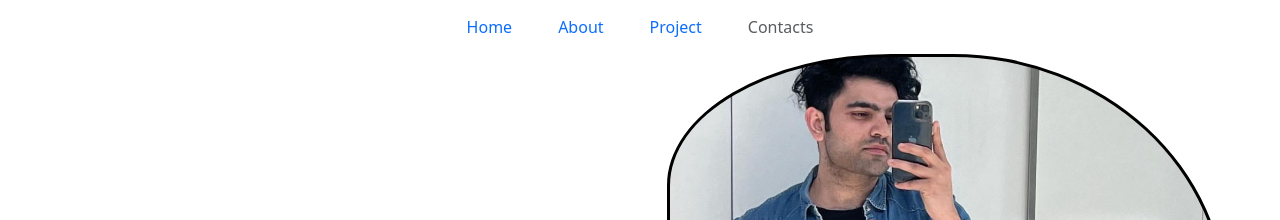
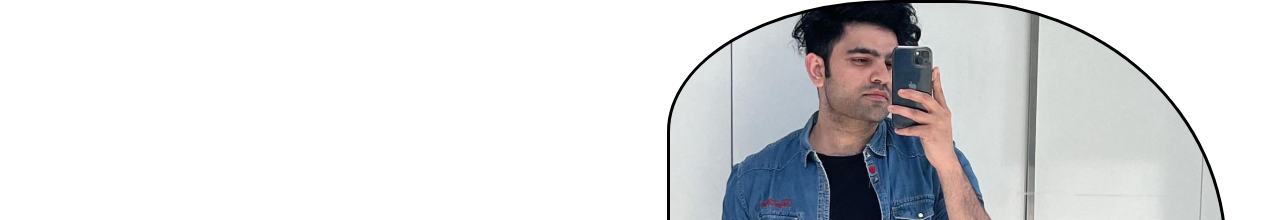
Before and after one commit to atul84477/resume, a plain HTML site: page index.html in a window 1280 px wide. Shown: the top 220 px of the page. Drawn offline with nearby package versions, Linux system fonts and the light colour scheme.

Commit message:
Update index.html

```diff
--- a/index.html
+++ b/index.html
@@ -8,20 +8,7 @@
     <link rel="stylesheet" href="style.css">
   </head>
   <body>
-    <ul class="nav justify-content-center">
-        <li class="nav-item">
-          <a class="nav-link active" aria-current="page" href="#">Home</a>
-        </li>
-        <li class="nav-item">
-          <a class="nav-link" href="#">About</a>
-        </li>
-        <li class="nav-item">
-          <a class="nav-link" href="#">Project</a>
-        </li>
-        <li class="nav-item">
-          <a class="nav-link disabled" aria-disabled="true">Contacts</a>
-        </li>
-      </ul>
+
       <div class="hero">
         <h1 style="font-weight: 2100; font-size:50px;">Front-End Developer</h1>
         <img class="img" src="https://www.stefantopalovic.com/static/media/waving.1bae5fcfb51082b5c2b4.png" alt="waving_hand">
```
